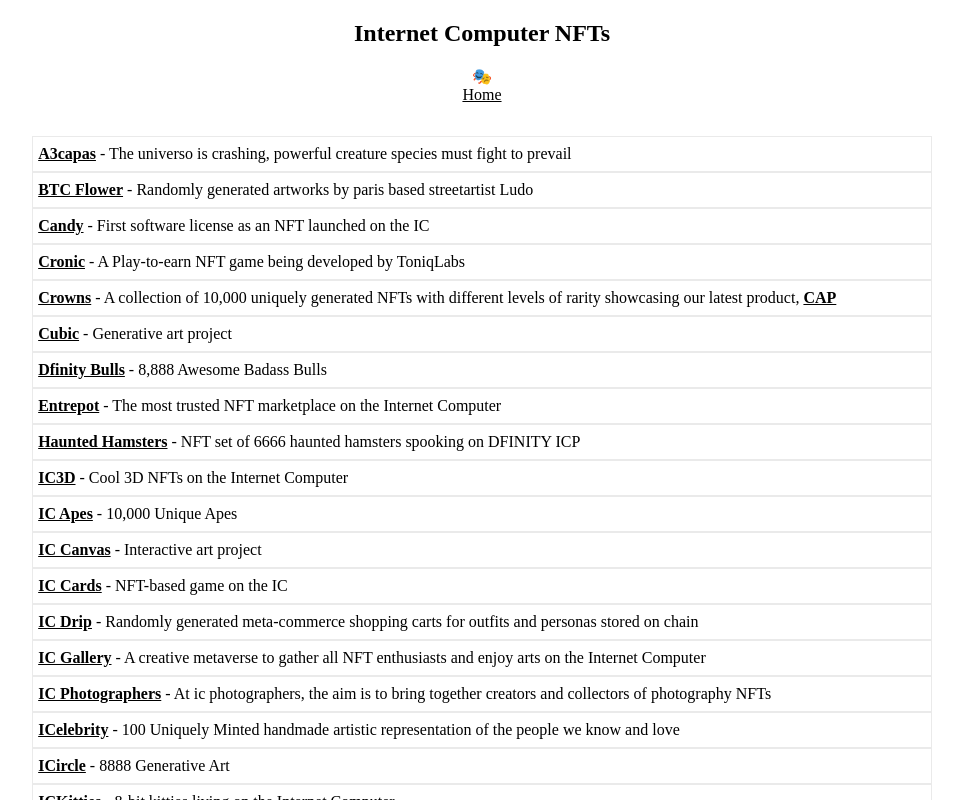
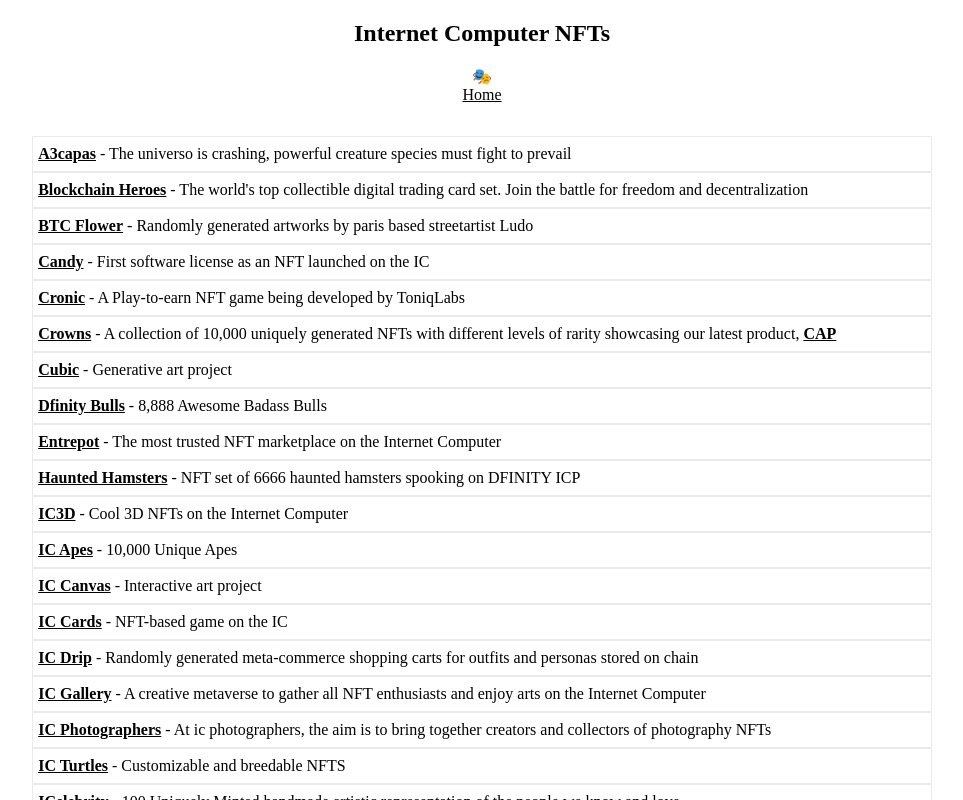
Before and after one commit to rjlucasm/ictoday, a Next.js app: page /nft in a window 1280 px wide. Shown: the top 800 px of the page, without its empty margins (158-1121 px from the left). Built offline with nearby package versions, Linux system fonts and the light colour scheme.

Commit message:
Updates 11/10

```diff
--- a/pages/index.js
+++ b/pages/index.js
@@ -27,7 +27,7 @@
         <meta name="google-site-verification" content="3fDCrJUUQIo7GSYLlE-KnTSiesID0eUY3QJo0tys0wI" />
       </Head>
 
-      <Topnews/>
+      {/* <Topnews/> */}
 
       <main className="main">
         {/* <div className="highlights">
--- a/pages/nft.js
+++ b/pages/nft.js
@@ -19,6 +19,9 @@
             <div className="pagesgrid">
             <div className="pagescard">
                 <a href="https://twitter.com/a3capas" target="_blank" rel="noopener noreferrer">A3capas</a> - The universo is crashing, powerful creature species must fight to prevail
+            </div>
+            <div className="pagescard">
+                <a href="https://bcheroes.com/" target="_blank" rel="noopener noreferrer">Blockchain Heroes</a> - The world's top collectible digital trading card set. Join the battle for freedom and decentralization
             </div>
             <div className="pagescard">
                 <a href="https://6qmlj-viaaa-aaaad-qaxzq-cai.raw.ic0.app/" target="_blank" rel="noopener noreferrer">BTC Flower</a> - Randomly generated artworks by paris based streetartist Ludo
@@ -64,6 +67,9 @@
             </div>
             <div className="pagescard">
                 <a href="https://www.icphotographers.com/" target="_blank" rel="noopener noreferrer">IC Photographers</a> - At ic photographers, the aim is to bring together creators and collectors of photography NFTs
+            </div>
+            <div className="pagescard">
+                <a href="https://twitter.com/ic_turtles" target="_blank" rel="noopener noreferrer">IC Turtles</a> - Customizable and breedable NFTS
             </div>
             <div className="pagescard">
                 <a href="https://twitter.com/CeleberityI" target="_blank" rel="noopener noreferrer">ICelebrity</a> - 100 Uniquely Minted handmade artistic representation of the people we know and love
```
